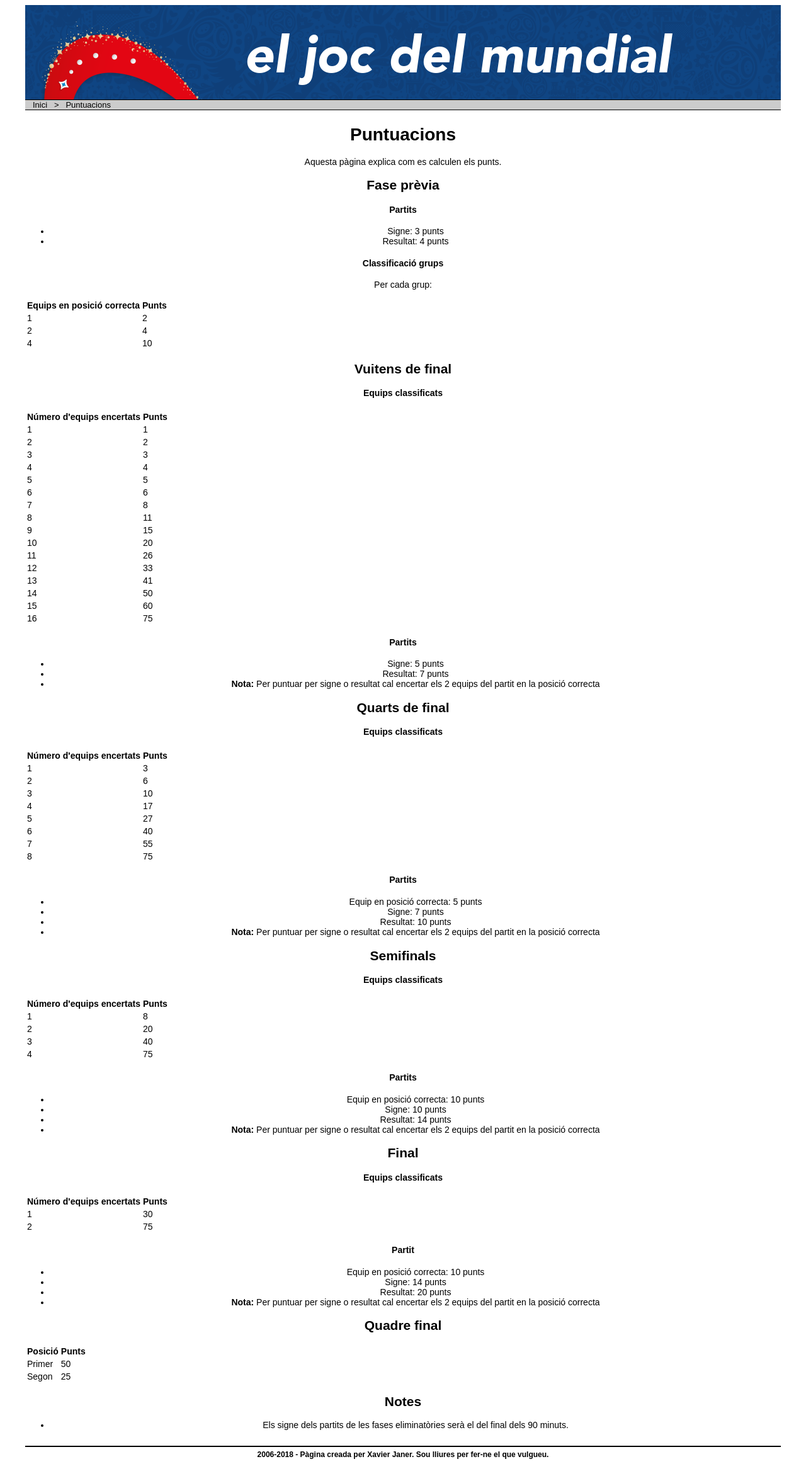
After one commit to xjaner/mundial2018, a Django app: template mundial2018/joc/templates/joc/puntuacions.html in a window 1280 px wide. The commit adds this page. Shown: the whole page at 63% size. Run offline with Django 3.2, Linux system fonts and the light colour scheme; the template is opened without the code that fills it, so the values that code supplies are empty; some libraries are stand-ins or nearby versions.

```diff
--- a/mundial2018/joc/templates/joc/jugador_list.html
+++ b/mundial2018/joc/templates/joc/jugador_list.html
@@ -15,7 +15,7 @@
 
 {% block navegacio %}
 &nbsp;&nbsp;&gt;&nbsp;&nbsp;
-<a href="{% url 'joc:pronostic' %}">Llistat d'usuaris</a>
+<a href="{% url 'joc:usuaris' %}">Llistat d'usuaris</a>
 {% endblock navegacio %}
 
 {% block content %}
--- /dev/null
+++ b/mundial2018/joc/templates/joc/puntuacions.html
@@ -0,0 +1,185 @@
+{% extends "joc/base.html" %}
+{% load i18n %}
+{% load staticfiles %}
+
+{% block stylesheets %}
+<link rel="stylesheet" type="text/css" href="{% static "css/style.css" %}">
+<link rel="stylesheet" type="text/css" href="{% static "css/estil_usuaris.css" %}">
+{% endblock stylesheets %}
+{% block scripts %}
+<script src="{% static "js/funcions.js" %}"></script>
+<script type="text/javascript" src="http://underscorejs.org/underscore-min.js"></script>
+{% endblock scripts %}
+
+{% block title %}Puntuacions{% endblock %}
+
+{% block navegacio %}
+&nbsp;&nbsp;&gt;&nbsp;&nbsp;
+<a href="{% url 'joc:puntuacions' %}">Puntuacions</a>
+{% endblock navegacio %}
+
+{% block content %}
+<div class="requadre">
+<h1>Puntuacions</h1>
+<p>Aquesta pàgina explica com es calculen els punts.</p>
+<div class="tot">
+<h2>Fase prèvia</h2>
+</div>
+<div class="esquerra">
+<h4>Partits</h4>
+<ul>
+    <li>Signe: 3 punts</li>
+    <li>Resultat: 4 punts</li>
+</ul>
+</div>
+<div class="dreta">
+<h4>Classificació grups</h4>
+<p>Per cada grup:</p>
+<table class="tauleta">
+    <tr>
+        <td><b>Equips en posició correcta</b></td>
+        <td><b>Punts</b></td>
+    </tr>
+    <tr>
+        <td>1</td><td>2</td>
+    </tr>
+    <tr>
+        <td>2</td><td>4</td>
+    </tr>
+    <tr>
+        <td>4</td><td>10</td>
+    </tr>
+</table>
+</div>
+<div class="tot">
+<h2>Vuitens de final</h2>
+</div>
+<div class="esquerra">
+<h4>Equips classificats</h4>
+<table class="tauleta">
+    <tr>
+        <td><b>Número d'equips encertats</b></td>
+        <td><b>Punts</b></td>
+    </tr>
+    <tr><td>1</td><td>1</td></tr>
+    <tr><td>2</td><td>2</td></tr>
+    <tr><td>3</td><td>3</td></tr>
+    <tr><td>4</td><td>4</td></tr>
+    <tr><td>5</td><td>5</td></tr>
+    <tr><td>6</td><td>6</td></tr>
+    <tr><td>7</td><td>8</td></tr>
+    <tr><td>8</td><td>11</td></tr>
+    <tr><td>9</td><td>15</td></tr>
+    <tr><td>10</td><td>20</td></tr>
+    <tr><td>11</td><td>26</td></tr>
+    <tr><td>12</td><td>33</td></tr>
+    <tr><td>13</td><td>41</td></tr>
+    <tr><td>14</td><td>50</td></tr>
+    <tr><td>15</td><td>60</td></tr>
+    <tr><td>16</td><td>75</td></tr>
+</table>
+</div>
+<div class="dreta">
+<h4>Partits</h4>
+<ul>
+    <li>Signe: 5 punts</li>
+    <li>Resultat: 7 punts</li>
+    <li><b>Nota:</b> Per puntuar per signe o resultat cal encertar els 2 equips del partit en la posició correcta</li>
+</ul>
+</div>
+<div class="tot">
+<h2>Quarts de final</h2>
+</div>
+<div class="esquerra">
+<h4>Equips classificats</h4>
+<table class="tauleta">
+    <tr>
+        <td><b>Número d'equips encertats</b></td>
+        <td><b>Punts</b></td>
+    </tr>
+    <tr><td>1</td><td>3</td></tr>
+    <tr><td>2</td><td>6</td></tr>
+    <tr><td>3</td><td>10</td></tr>
+    <tr><td>4</td><td>17</td></tr>
+    <tr><td>5</td><td>27</td></tr>
+    <tr><td>6</td><td>40</td></tr>
+    <tr><td>7</td><td>55</td></tr>
+    <tr><td>8</td><td>75</td></tr>
+</table>
+</div>
+<div class="dreta">
+<h4>Partits</h4>
+<ul>
+    <li>Equip en posició correcta: 5 punts</li>
+    <li>Signe: 7 punts</li>
+    <li>Resultat: 10 punts</li>
+    <li><b>Nota:</b> Per puntuar per signe o resultat cal encertar els 2 equips del partit en la posició correcta</li>
+</ul>
+</div>
+<div class="tot">
+<h2>Semifinals</h2>
+</div>
+<div class="esquerra">
+<h4>Equips classificats</h4>
+<table class="tauleta">
+    <tr>
+        <td><b>Número d'equips encertats</b></td>
+        <td><b>Punts</b></td>
+    </tr>
+    <tr><td>1</td><td>8</td></tr>
+    <tr><td>2</td><td>20</td></tr>
+    <tr><td>3</td><td>40</td></tr>
+    <tr><td>4</td><td>75</td></tr>
+</table>
+</div>
+<div class="dreta">
+<h4>Partits</h4>
+<ul>
+    <li>Equip en posició correcta: 10 punts</li>
+    <li>Signe: 10 punts</li>
+    <li>Resultat: 14 punts</li>
+    <li><b>Nota:</b> Per puntuar per signe o resultat cal encertar els 2 equips del partit en la posició correcta</li>
+</ul>
+</div>
+<div class="tot">
+<h2>Final</h2>
+</div>
+<div class="esquerra">
+<h4>Equips classificats</h4>
+<table class="tauleta">
+    <tr>
+        <td><b>Número d'equips encertats</b></td>
+        <td><b>Punts</b></td>
+    </tr>
+    <tr><td>1</td><td>30</td></tr>
+    <tr><td>2</td><td>75</td></tr>
+</table>
+</div>
+<div class="dreta">
+<h4>Partit</h4>
+<ul>
+    <li>Equip en posició correcta: 10 punts</li>
+    <li>Signe: 14 punts</li>
+    <li>Resultat: 20 punts</li>
+    <li><b>Nota:</b> Per puntuar per signe o resultat cal encertar els 2 equips del partit en la posició correcta</li>
+</ul>
+</div>
+<div class="tot">
+<h2>Quadre final</h2>
+</div>
+<table class="tauleta">
+    <tr>
+        <td><b>Posició</b></td>
+        <td><b>Punts</b></td>
+    </tr>
+    <tr><td>Primer</td><td>50</td></tr>
+    <tr><td>Segon</td><td>25</td></tr>
+</table>
+<div class="tot">
+<h2>Notes</h2>
+<ul>
+    <li>Els signe dels partits de les fases eliminatòries serà el del final dels 90 minuts.</li>
+</ul>
+</div>
+</div>
+{% endblock %}
--- a/mundial2018/joc/views/__init__.py
+++ b/mundial2018/joc/views/__init__.py
@@ -3,4 +3,4 @@ from .pronostic import pronostic
 # from pronostic_admin import pronostic_admin
 # from admin import entrada_admin
 from .consulta_grups import consulta_grups
-# from puntuacions import puntuacions
+from .puntuacions import puntuacions
--- a/mundial2018/mundial2018/settings.py
+++ b/mundial2018/mundial2018/settings.py
@@ -171,3 +171,5 @@ LOGIN_URL = '/registration/login'
 
 EMAIL_BACKEND = 'django.core.mail.backends.filebased.EmailBackend'
 EMAIL_FILE_PATH = '/tmp/app-messages'  # change this to a proper location
+
+REGISTRATION_FORM = 'joc.forms.RegistrationFormComplete'
--- a/mundial2018/static/css/style.css
+++ b/mundial2018/static/css/style.css
@@ -206,3 +206,29 @@ color: red;
 	position:relative;
 	top:1px;
 }
+.errorlist {
+    font-size: 10px;
+    color: red;
+}
+.helptext {
+    margin: 5px;
+    color: red;
+}
+
+a.helptext span {
+    display:none;
+    width: 30em;
+    text-align: justify;
+    z-index:1;
+}
+
+a.helptext:hover span {
+    display:inline;
+    position:absolute;
+    background:#ffffff;
+    border:1px solid #cccccc;
+    color:#6c6c6c;
+}
+tr {
+    text-align: left;
+}
```
Also changed, not shown: mundial2018/joc/forms.py (added, +18 -0 lines), mundial2018/joc/urls.py (+4 -4 lines), mundial2018/templates/registration/registration_form.html (+9 -1 lines).
